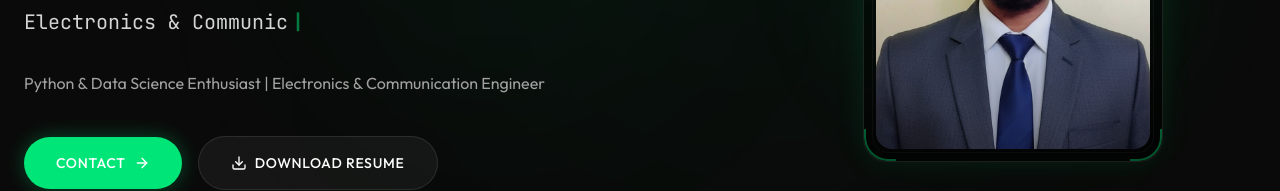
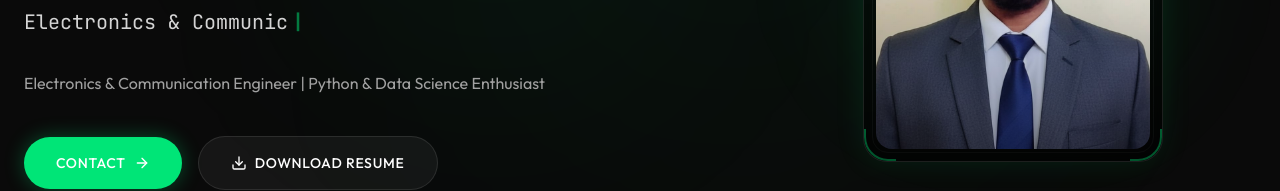
Before and after one commit to Shahul-15/shahul_portfolio, a React (Vite) app: page / in a window 1280 px wide. Shown: the part 474-665 px from the top of the page. Built offline with nearby package versions, Linux system fonts and the light colour scheme.

Commit message:
Reorder subtitle elements for clarity

```diff
--- a/src/data/personalData.js
+++ b/src/data/personalData.js
@@ -1,7 +1,7 @@
 export const personalData = {
   name: "Thabre Alam Shahul Hameed A",
   title: "Thabre Alam Shahul Hameed A",
-  subtitle: "Python & Data Science Enthusiast | Electronics & Communication Engineer",
+  subtitle: "Electronics & Communication Engineer | Python & Data Science Enthusiast",
   roles: [
     "Python & Data Science Enthusiast",
     "Electronics & Communication Engineer",
```
